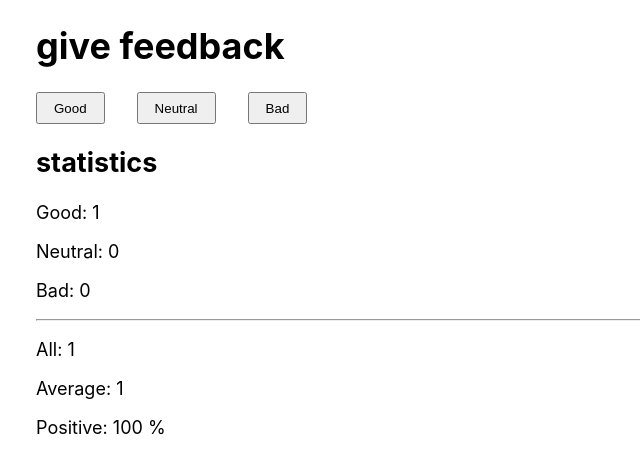
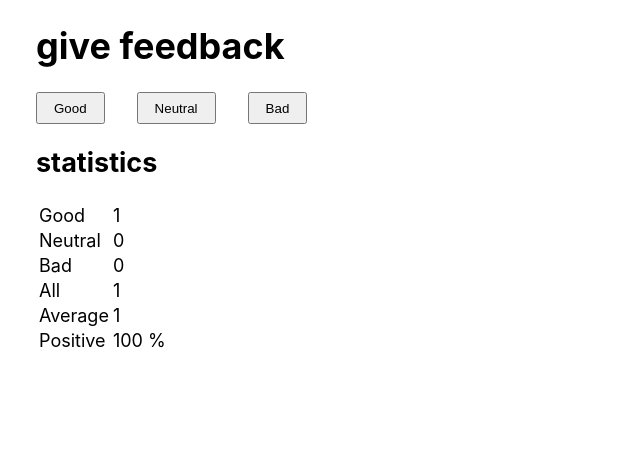
Before and after one commit to atulpat3l/FullstackOpen, a React (Create React App) app in the folder part1/unicafe/: page / in a window 1280 px wide. Both pictures are taken after a click on the button "Good". Shown: the top 472 px of the page, without its empty margins (0-640 px from the left). Built offline with nearby package versions, Linux system fonts and the light colour scheme.

Commit message:
Exercies 1.11 Completed

```diff
--- a/part1/unicafe/src/StatisticLine.js
+++ b/part1/unicafe/src/StatisticLine.js
@@ -2,9 +2,10 @@
 
 const StatisticLine = ({ text, value }) => {
   return (
-    <p>
-      {text}: {value}
-    </p>
+    <>
+      <td>{text}</td>
+      <td>{value}</td>
+    </>
   );
 };
 
--- a/part1/unicafe/src/Statistics.js
+++ b/part1/unicafe/src/Statistics.js
@@ -10,13 +10,29 @@
     return (
       <>
         <h2>statistics</h2>
+
+        <table>
+          <tbody>
+            <tr>
               <StatisticLine text={"Good"} value={data.good} />
+            </tr>
+            <tr>
               <StatisticLine text={"Neutral"} value={data.neutral} />
+            </tr>
+            <tr>
               <StatisticLine text={"Bad"} value={data.bad} />
-        <hr />
+            </tr>
+            <tr>
               <StatisticLine text={"All"} value={total} />
+            </tr>
+            <tr>
               <StatisticLine text={"Average"} value={average} />
+            </tr>
+            <tr>
               <StatisticLine text={"Positive"} value={positive + " %"} />
+            </tr>
+          </tbody>
+        </table>
       </>
     );
   }
```
Lines whose indentation alone changed are shown as unchanged.
